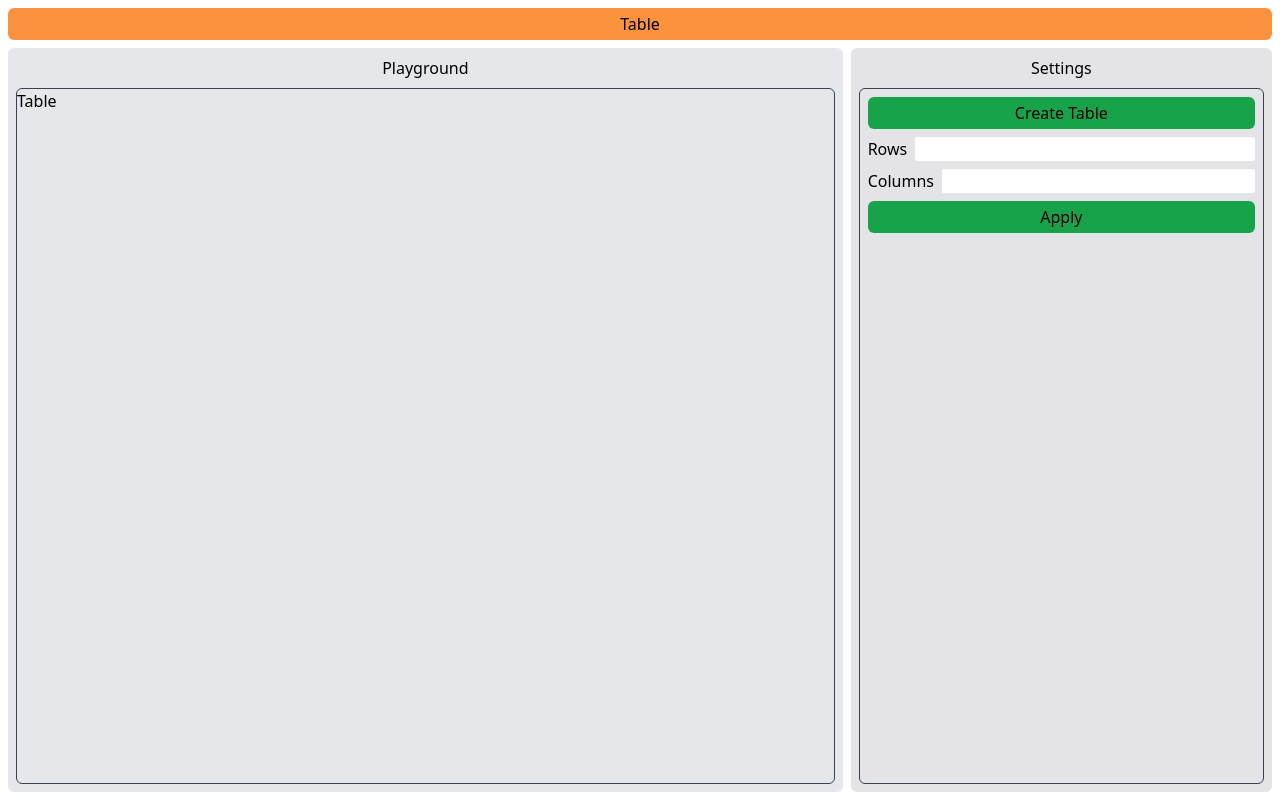
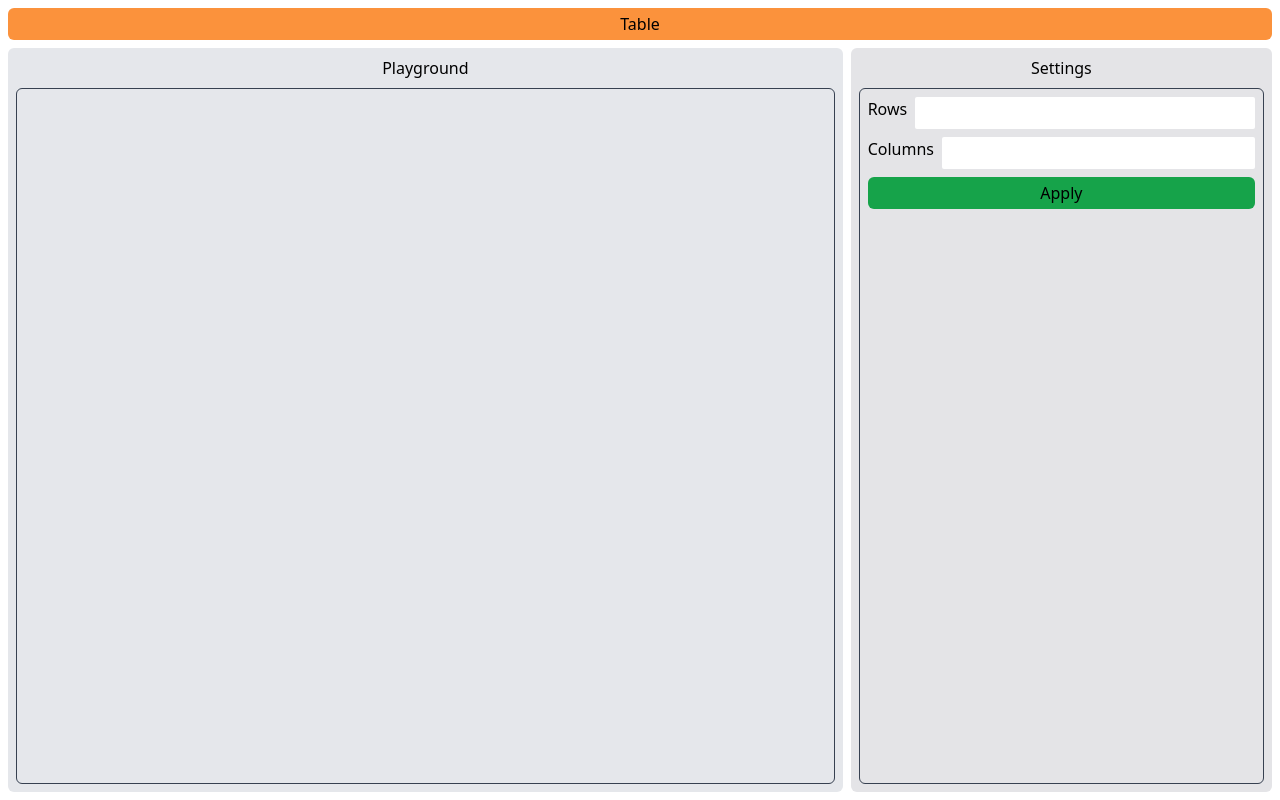
Before and after one commit to anuragpatil94/react-playground, a React (Create React App) app in the folder table/: page / in a window 1280 px wide. Built offline with nearby package versions, Linux system fonts and the light colour scheme.

Commit message:
feat: create table with rows and columns

```diff
--- a/table/src/components/Home.tsx
+++ b/table/src/components/Home.tsx
@@ -1,12 +1,15 @@
 import React, { useState } from 'react';
-import { Table, TableSettings } from '.';
-import { ITableSettings } from './Table';
+import { Table, Customize } from '.';
+import { ITableSettings } from './Table/settings';
 
 function Home() {
-  const [settings, setSettings] = useState({});
+  const [settings, setSettings] = useState(
+    (): ITableSettings => ({
+      rows: 0,
+      columns: 0,
+    })
+  );
   const fnApplySettings = (settings: ITableSettings) => {
-    console.log(settings);
-
     setSettings(settings);
   };
 
@@ -25,7 +28,7 @@ function Home() {
         <div className="flex flex-col justify-center w-1/3 p-2 align-middle rounded-md bg-zinc-200">
           <div className="h-8 text-center align-middle">Settings</div>
           <div className="flex-1 flex-grow border border-gray-700 rounded-md">
-            <TableSettings applySettings={fnApplySettings} />
+            <Customize fnApplySettings={fnApplySettings} />
           </div>
         </div>
       </div>
--- a/table/src/components/Table/index.tsx
+++ b/table/src/components/Table/index.tsx
@@ -1,14 +1,31 @@
 import React from 'react';
+import { ITableSettings } from './settings';
 
-export interface ITableSettings {
-  rows: number;
-  cols: number;
+interface ITable {
+  settings: ITableSettings;
 }
 
-interface ITableProps extends ITableSettings {}
+function Table({ settings }: ITable) {
+  console.log(settings);
 
-function Table(props: ITableProps) {
-  return <div>Table</div>;
+  let rows = [];
+  for (let row = 0; row < settings.rows; row++) {
+    let columns = [];
+    for (let column = 0; column < settings.columns; column++) {
+      columns.push(
+        <td style={{ border: '1px solid black' }} key={`column-${column}`}>
+          {row}:{column}
+        </td>
+      );
+    }
+    rows.push(<tr key={`row-${row}`}>{columns}</tr>);
+  }
+
+  return (
+    <table>
+      {!!settings.rows && !!settings.columns && <tbody>{rows}</tbody>}
+    </table>
+  );
 }
 
 export default Table;
--- a/table/src/components/Table/settings.tsx
+++ b/table/src/components/Table/settings.tsx
@@ -1,26 +1,54 @@
-import React from 'react';
+import React, { useState } from 'react';
 
-interface ITableSettingsProps {
-  applySettings: () => void;
+export interface ITableSettings {
+  rows: number;
+  columns: number;
 }
 
-export default function TableSettings({ applySettings }: ITableSettingsProps) {
-  function fnCreateTable() {}
+interface ICustomize {
+  fnApplySettings: (settings: ITableSettings) => void;
+}
+
+export default function Customize({ fnApplySettings }: ICustomize) {
+  const [settings, setSettings] = useState(
+    (): ITableSettings => ({ rows: 0, columns: 0 })
+  );
+
+  function fnOnChangeInputText(event: React.ChangeEvent<HTMLInputElement>) {
+    setSettings((previousSettings) => ({
+      ...previousSettings,
+      [event.target.name]: event.target.valueAsNumber || 0,
+    }));
+  }
+
+  function fnOnClickApply() {
+    fnApplySettings(settings);
+  }
+
   return (
     <div className="flex flex-col gap-2 p-2">
-      <button className="p-1 bg-green-600 rounded-md" onClick={fnCreateTable}>
-        Create Table
-      </button>
       <div className="flex gap-2 ">
         <label htmlFor="rows">Rows</label>
-        <input type="text" id="rows" className="flex-grow rounded-sm" />
+        <input
+          type="number"
+          id="rows"
+          name="rows"
+          className="flex-grow px-2 py-1 rounded-sm"
+          onChange={fnOnChangeInputText}
+        />
       </div>
       <div className="flex gap-2 ">
         <label htmlFor="cols">Columns</label>
-        <input type="text" id="cols" className="flex-grow rounded-sm" />
+        <input
+          type="number"
+          id="cols"
+          name="columns"
+          className="flex-grow px-2 py-1 rounded-sm"
+          onChange={fnOnChangeInputText}
+        />
       </div>
 
-      <button className="p-1 bg-green-600 rounded-md" onClick={applySettings}>
+      <button className="p-1 bg-green-600 rounded-md" onClick={fnOnClickApply}>
         Apply
       </button>
     </div>
--- a/table/src/components/index.tsx
+++ b/table/src/components/index.tsx
@@ -1,4 +1,4 @@
 import Table from './Table';
-import TableSettings from './Table/settings';
+import Customize from './Table/settings';
 
-export { Table, TableSettings };
+export { Table, Customize };
```
Also changed, not shown: 1 other file (tests, documents, lock files or other folders).
